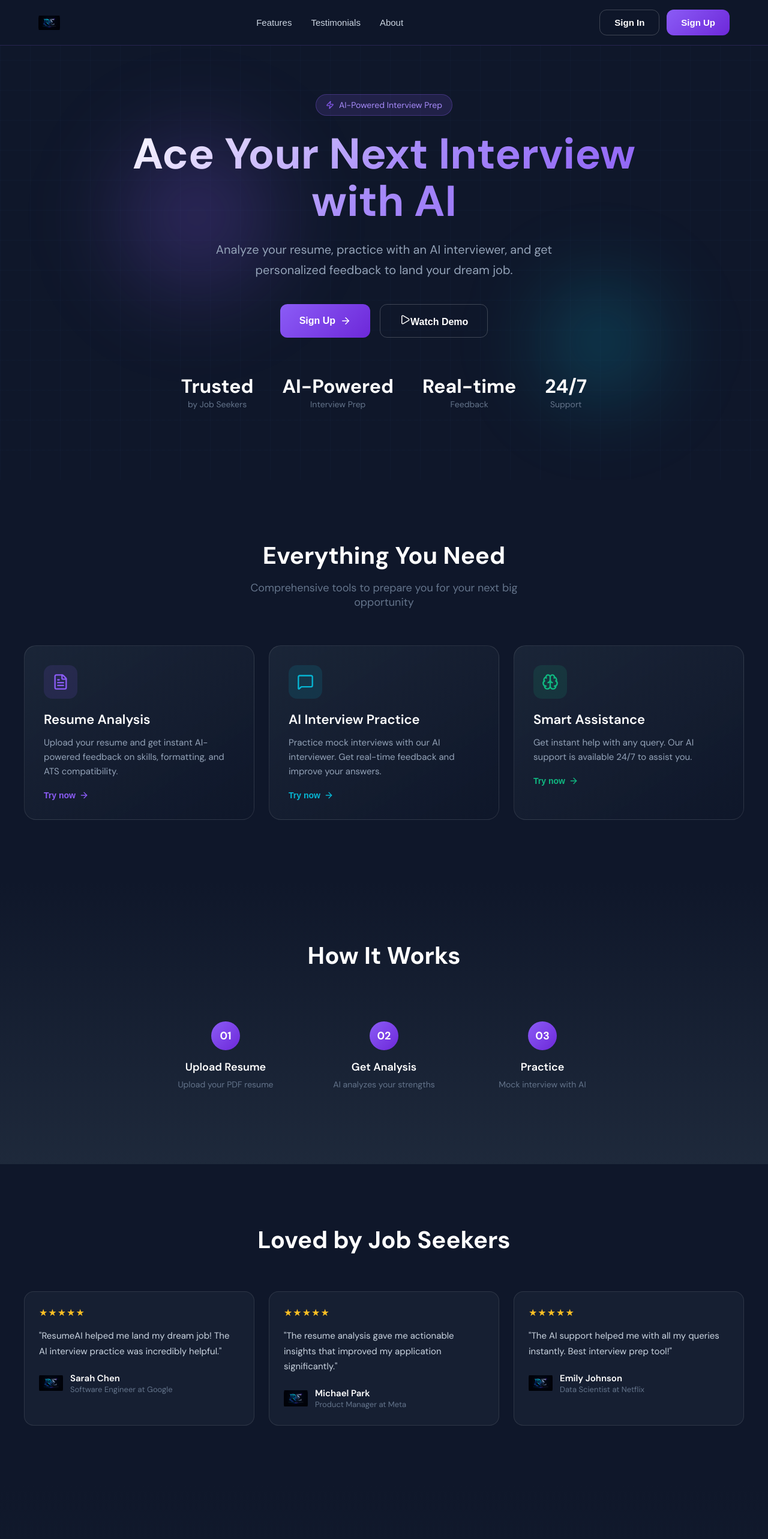
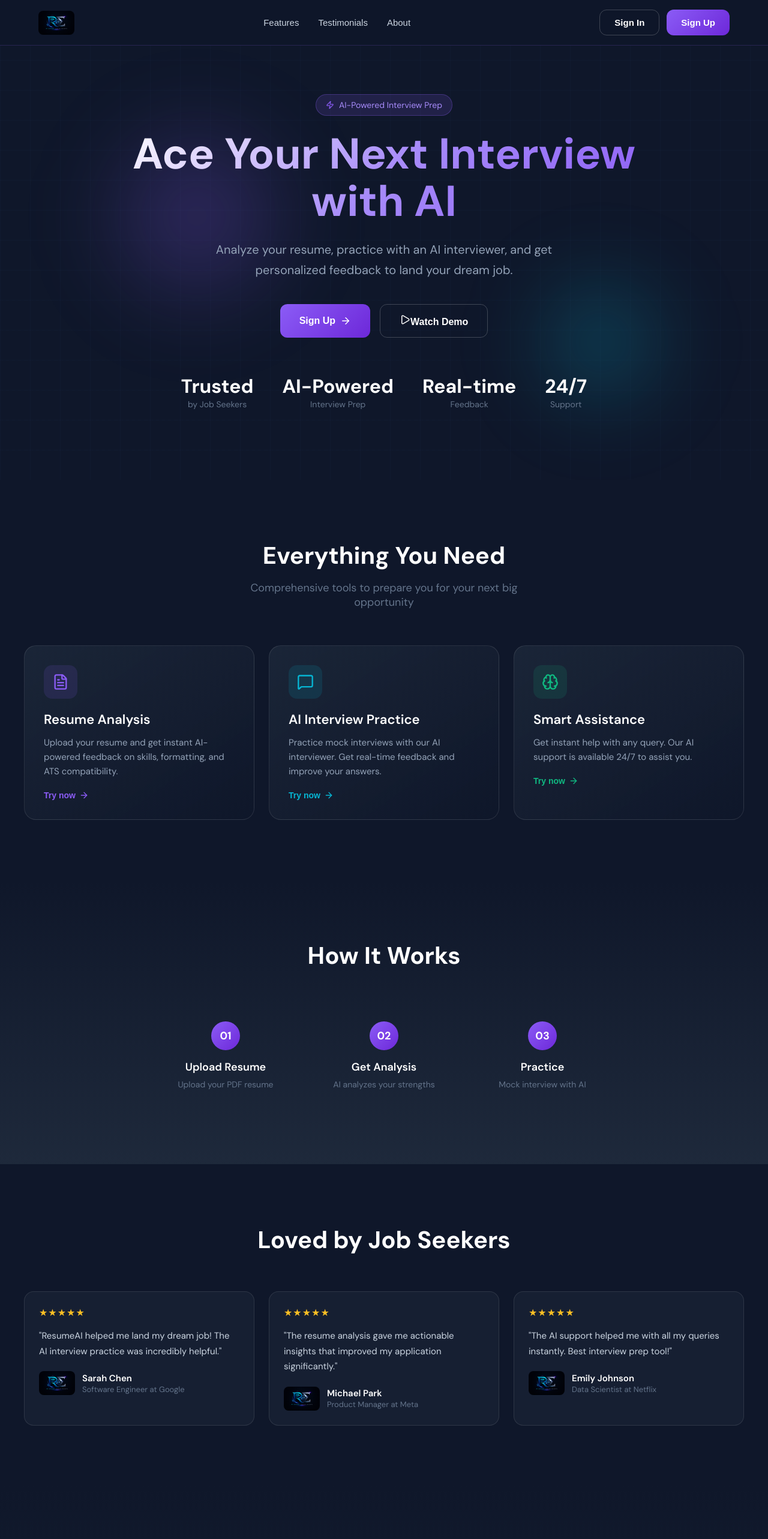
Before and after one commit to abhinav7830tech/resume-frontend, a Next.js app: page / in a window 1280 px wide. Shown: the top 2566 px of the page at 60% size. Built offline with nearby package versions, Linux system fonts and the light colour scheme.

Commit message:
added logo

```diff
--- a/src/app/auth/page.js
+++ b/src/app/auth/page.js
@@ -125,7 +125,7 @@ export default function AuthPage() {
 
         {/* Logo */}
         <div style={{ textAlign: "center", marginBottom: 32 }}>
-          <img src="/my-logo.png" alt="Logo" style={{ width: 56, height: 56, borderRadius: 16, objectFit: "contain", margin: "0 auto 16px" }} />
+          <img src="/my-logo.png" alt="Logo" style={{ height: 40, width: "auto", borderRadius: 8 }} />
         </div>
         <h1 style={{ fontSize: 28, fontWeight: 700, marginBottom: 8 }}>
           {isLogin ? "Welcome Back" : "Create Account"}
--- a/src/app/auth/signin/page.js
+++ b/src/app/auth/signin/page.js
@@ -142,7 +142,7 @@ export default function AuthPage() {
 
         {/* Logo */}
         <div style={{ textAlign: "center", marginBottom: 32 }}>
-          <img src="/my-logo.png" alt="Logo" style={{ width: 56, height: 56, borderRadius: 16, objectFit: "contain", margin: "0 auto 16px" }} />
+          <img src="/my-logo.png" alt="Logo" style={{ height: 40, width: "auto", borderRadius: 8 }} />
           <h1 style={{ fontSize: 28, fontWeight: 700, marginBottom: 8 }}>
             Welcome Back
           </h1>
--- a/src/app/auth/signup/page.js
+++ b/src/app/auth/signup/page.js
@@ -153,7 +153,7 @@ export default function AuthPage() {
 
         {/* Logo */}
         <div style={{ textAlign: "center", marginBottom: 32 }}>
-          <img src="/my-logo.png" alt="Logo" style={{ width: 56, height: 56, borderRadius: 16, objectFit: "contain", margin: "0 auto 16px" }} />
+          <img src="/my-logo.png" alt="Logo" style={{ height: 40, width: "auto", borderRadius: 8 }} />
           <h1 style={{ fontSize: 28, fontWeight: 700, marginBottom: 8 }}>
             Create Account
           </h1>
--- a/src/app/page.js
+++ b/src/app/page.js
@@ -91,7 +91,7 @@ export default function Home() {
         }}>
           {/* Logo */}
           <div style={{ display: "flex", alignItems: "center", gap: "8px", cursor: "pointer" }} onClick={() => router.push("/")}>
-            <img src="/my-logo.png" alt="Logo" style={{ width: 36, height: 36, borderRadius: 10, objectFit: "contain" }} />
+            <img src="/my-logo.png" alt="Logo" style={{ height: 40, width: "auto", borderRadius: 8 }} />
           </div>
 
           {/* Desktop Nav Links */}
@@ -365,7 +365,7 @@ export default function Home() {
                 </div>
                 <p style={{ fontSize: 15, color: "#cbd5e1", lineHeight: 1.7, marginBottom: 20 }}>"{item.text}"</p>
                 <div style={{ display: "flex", alignItems: "center", gap: 12 }}>
-                  <img src="/my-logo.png" alt="Logo" style={{ width: 40, height: 40, borderRadius: 10, objectFit: "contain" }} />
+                  <img src="/my-logo.png" alt="Logo" style={{ height: 40, width: "auto", borderRadius: 8 }} />
                   <div>
                     <div style={{ fontWeight: 600, fontSize: 15 }}>{item.name}</div>
                     <div style={{ fontSize: 13, color: "#64748b" }}>{item.role}</div>
@@ -468,7 +468,7 @@ export default function Home() {
             {/* Brand */}
             <div>
               <div style={{ display: "flex", alignItems: "center", gap: 8, marginBottom: 16 }}>
-                <img src="/my-logo.png" alt="Logo" style={{ width: 40, height: 40, borderRadius: 10, objectFit: "contain" }} />
+                <img src="/my-logo.png" alt="Logo" style={{ height: 40, width: "auto", borderRadius: 8 }} />
               </div>
               <p style={{ fontSize: 14, color: "#64748b", lineHeight: 1.6 }}>
                 AI-powered interview preparation platform to help you land your dream job.
--- a/src/components/Sidebar.js
+++ b/src/components/Sidebar.js
@@ -51,7 +51,7 @@ export default function Sidebar({ activeTab, setActiveTab }) {
         style={{ cursor: "pointer", marginBottom: 32, padding: "0 8px" }}
       >
         <div style={{ display: "flex", alignItems: "center", gap: 10 }}>
-          <img src="/my-logo.png" alt="Logo" style={{ width: 40, height: 40, borderRadius: 12, objectFit: "contain" }} />
+          <img src="/my-logo.png" alt="Logo" style={{ height: 40, width: "auto", borderRadius: 8 }} />
         </div>
       </div>
 
```
